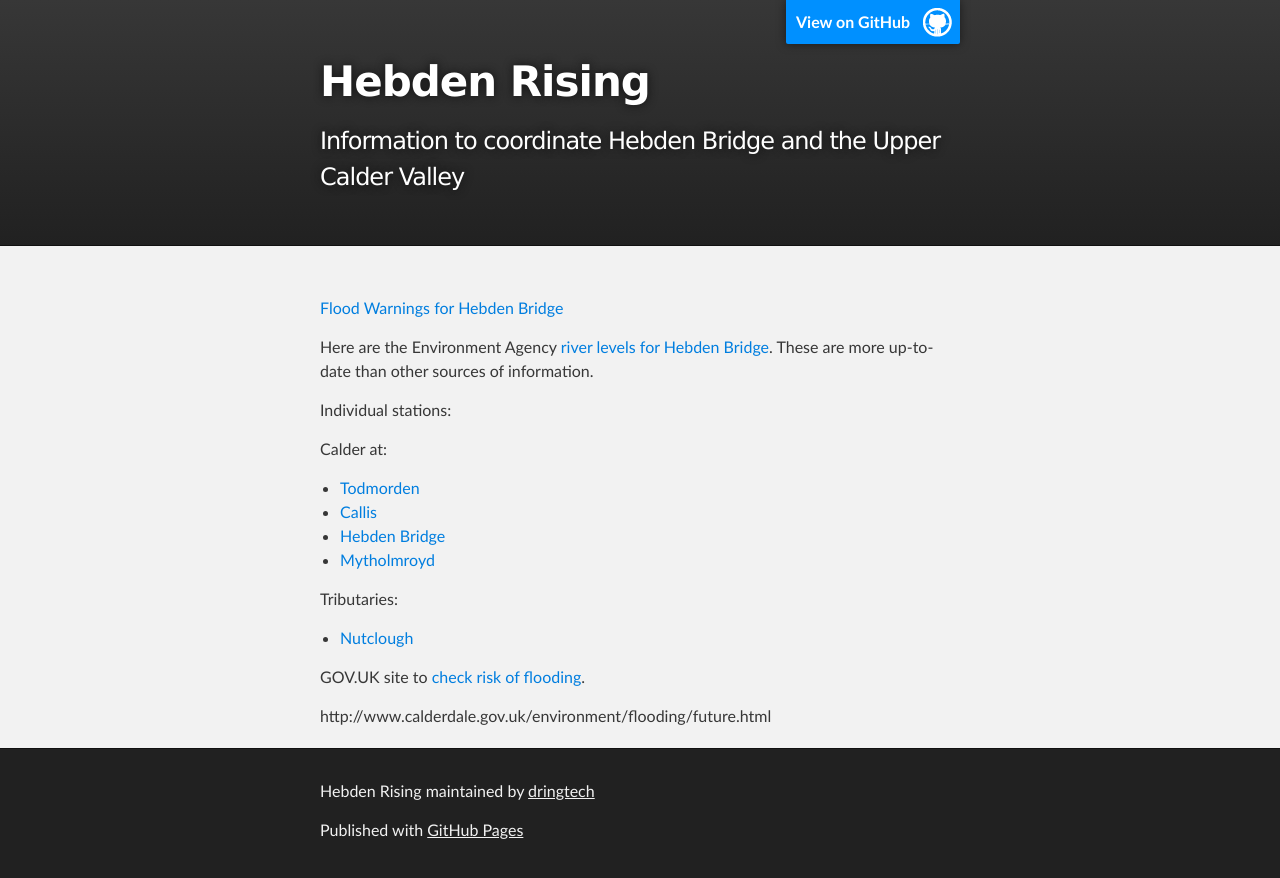
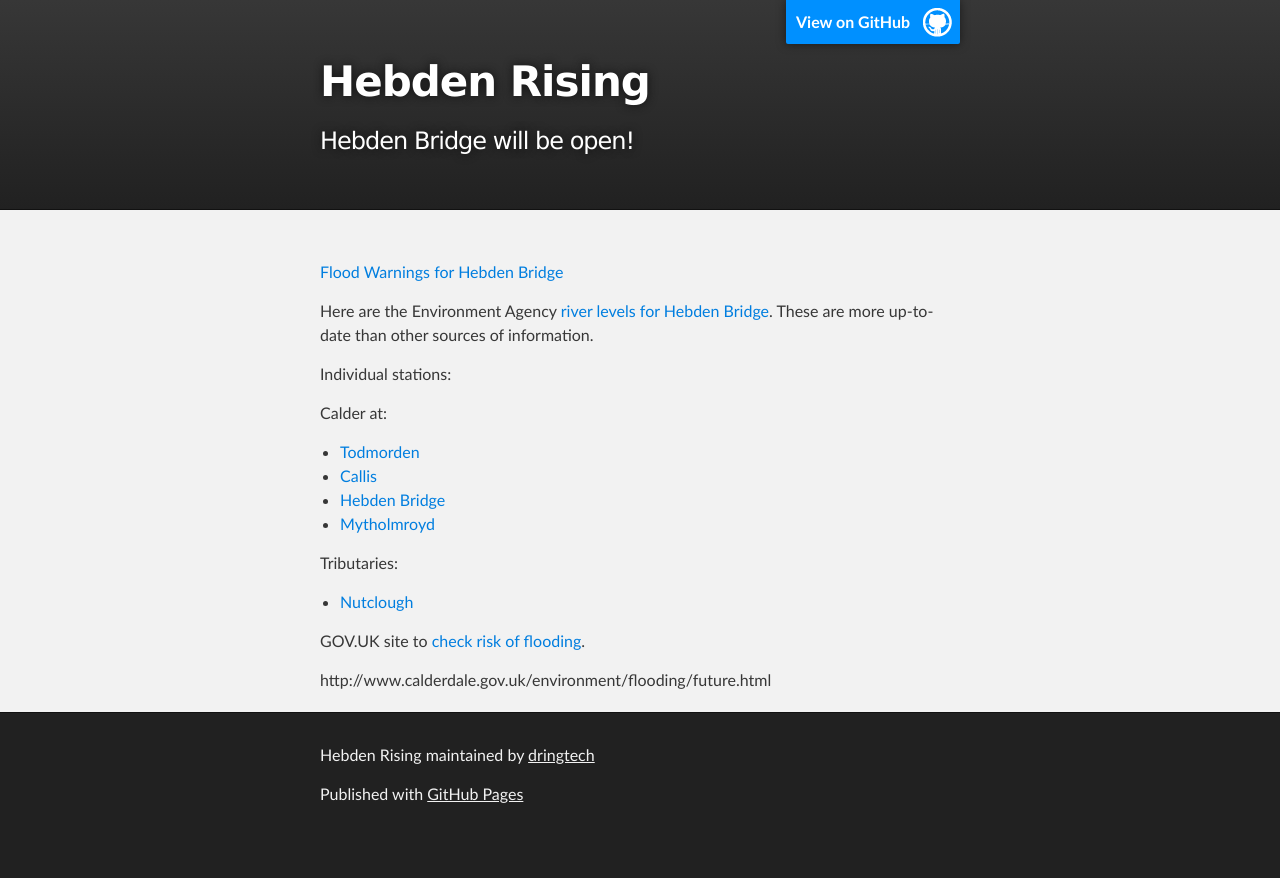
Before and after one commit to dringtech/hebdenrising, a Jekyll site: the page built from index.html, in a window 1280 px wide. Shown: the top 878 px of the page. Built offline with Jekyll 4.4.1, drawn with Linux system fonts in a browser that asks for light colours.

Commit message:
changing tagline

```diff
--- a/_layouts/default.html
+++ b/_layouts/default.html
@@ -19,7 +19,7 @@
           <a id="forkme_banner" href="https://github.com/dringtech/hebdenrising">View on GitHub</a>
 
           <h1 id="project_title">Hebden Rising</h1>
-          <h2 id="project_tagline">Information to coordinate Hebden Bridge and the Upper Calder Valley</h2>
+          <h2 id="project_tagline">Hebden Bridge will be open!</h2>
 
 <!--            <section id="downloads">
               <a class="zip_download_link" href="https://github.com/dringtech/hebdenrising/zipball/master">Download this project as a .zip file</a>
```
